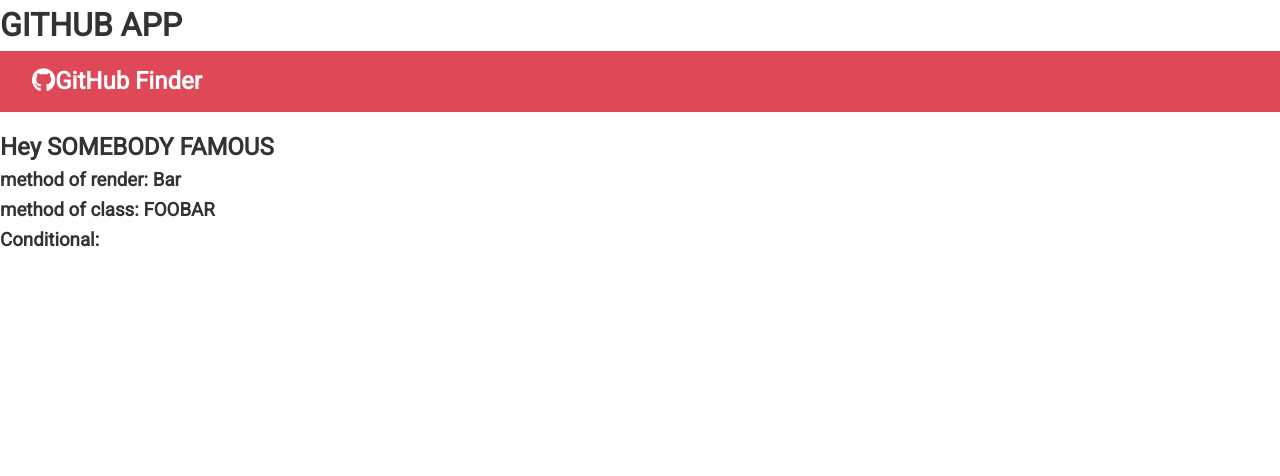
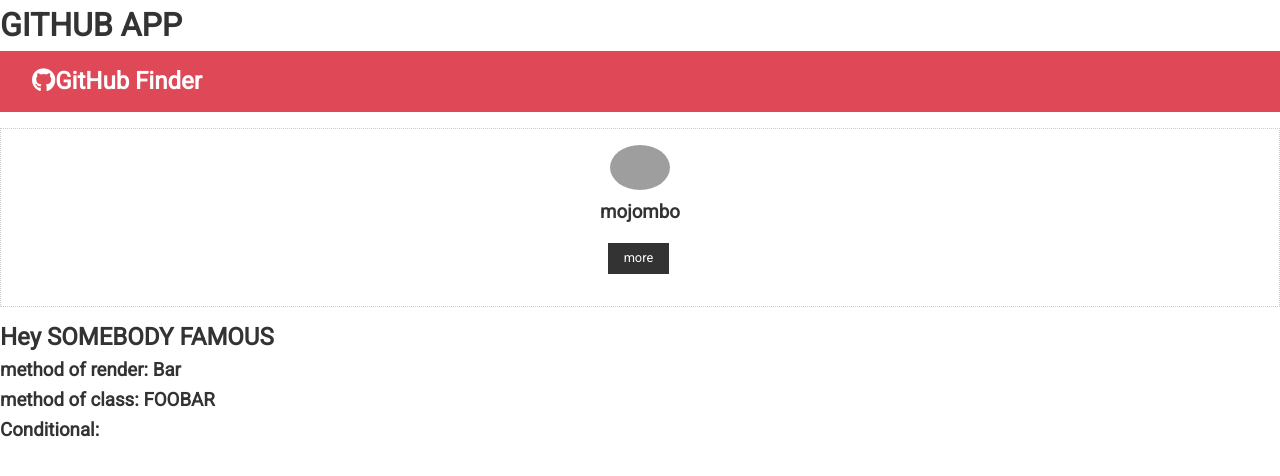
Before and after one commit to dane-git/githubFinder, a React (Create React App) app: page / in a window 1280 px wide. Shown: the top 476 px of the page. Built offline with nearby package versions, Linux system fonts and the light colour scheme; grey boxes are pictures that could not be loaded.

Commit message:
add UserItem component and use state to render return
state here is given within a constructor, which in this case is not neededd, see the next commit for change.

```diff
--- a/src/App.js
+++ b/src/App.js
@@ -1,6 +1,7 @@
 import React, { Component } from 'react';
 
 import Navbar from './components/layout/Navbar';
+import UserItem from './components/users/UserItem';
 import './App.css';
 
 class App extends Component {
@@ -25,6 +26,7 @@
 				<nav className='navbar bg-primary'>
 					<Navbar />
 				</nav>
+				<UserItem />
 				<h2>Hey {name.toUpperCase()}</h2>
 				<h3> method of render: {foo()}</h3>
 				<h3>method of class: {this.foobar()}</h3>
--- /dev/null
+++ b/src/components/users/UserItem.js
@@ -0,0 +1,53 @@
+import React, { Component } from 'react';
+
+// Adding state to a class based component, a few options:
+// 1. constructor  function => function that runs win the component runs
+class UserItem extends Component {
+	constructor() {
+		super();
+		this.state = {
+			id: 'id',
+			login: 'mojombo',
+			avatar_url: 'https://avatars0.githubusercontent.com/u/1?v=4',
+			html_url: 'https://github.com/mojombo',
+		};
+	}
+	render() {
+		return (
+			<div className='card text-center'>
+				<img
+					src={this.state.avatar_url}
+					className='round-img'
+					alt='user'
+					style={{ width: '60px' }}
+				/>
+				<h3>{this.state.login}</h3>
+				<a href={this.state.html_url} className='btn btn-dark btn-sm my-1'>
+					more
+				</a>
+			</div>
+		);
+	}
+}
+
+export default UserItem;
+
+// EXAMPLE RESPONSE FROM : 'https://api.github.com/users' -> array first element ->
+// avatar_url: "https://avatars0.githubusercontent.com/u/1?v=4"
+// events_url: "https://api.github.com/users/mojombo/events{/privacy}"
+// followers_url: "https://api.github.com/users/mojombo/followers"
+// following_url: "https://api.github.com/users/mojombo/following{/other_user}"
+// gists_url: "https://api.github.com/users/mojombo/gists{/gist_id}"
+// gravatar_id: ""
+// html_url: "https://github.com/mojombo"
+// id: 1
+// login: "mojombo"
+// node_id: "MDQ6VXNlcjE="
+// organizations_url: "https://api.github.com/users/mojombo/orgs"
+// received_events_url: "https://api.github.com/users/mojombo/received_events"
+// repos_url: "https://api.github.com/users/mojombo/repos"
+// site_admin: false
+// starred_url: "https://api.github.com/users/mojombo/starred{/owner}{/repo}"
+// subscriptions_url: "https://api.github.com/users/mojombo/subscriptions"
+// type: "User"
+// url: "https://api.github.com/users/mojombo"
```
